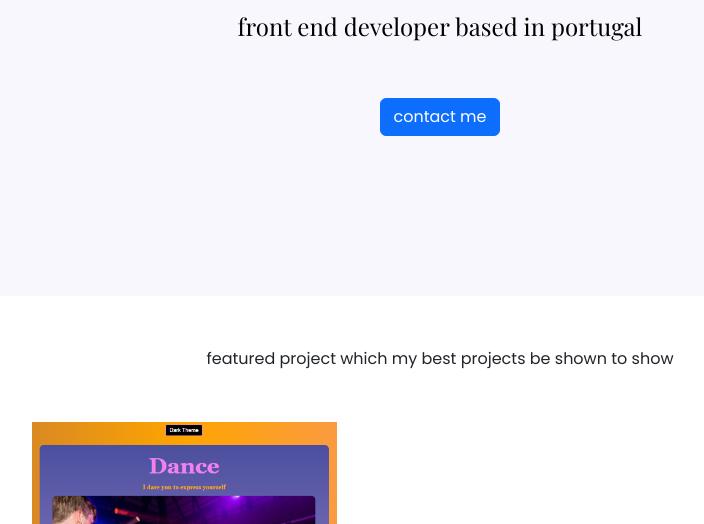
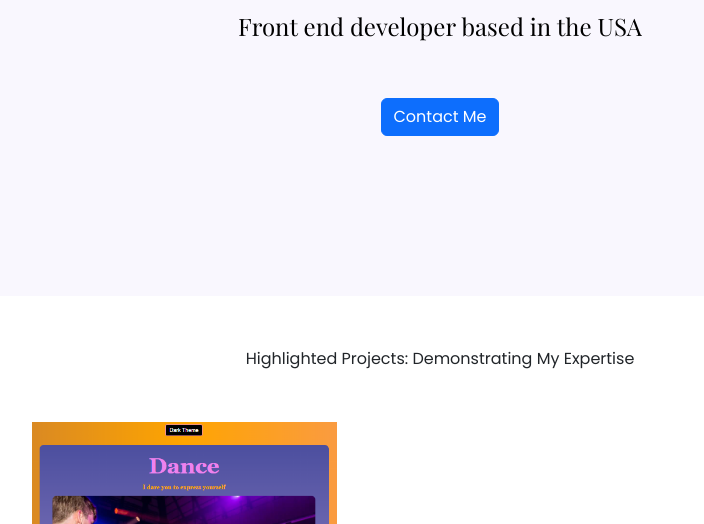
Before and after one commit to sonikaur21/portfolio-project, a plain HTML site: page index.html in a window 1280 px wide. Shown: the part 276-800 px from the top of the page, without its empty margins (200-904 px from the left). Drawn offline with nearby package versions, Linux system fonts and the light colour scheme; a web font is replaced by a local one.

Commit message:
updated title

```diff
--- a/index.html
+++ b/index.html
@@ -25,20 +25,20 @@
       src="https://kit.fontawesome.com/32c6b3640e.js"
       crossorigin="anonymous"
     ></script>
-    <title>Document</title>
+    <title>Front-end Developer</title>
   </head>
   <body>
     <div class="hero">
       <p class="mb-2">Hello, I am</p>
       <h1>Sonia Kaur</h1>
-      <h2 class="mb-5">front end developer based in portugal</h2>
+      <h2 class="mb-5">Front end developer based in the USA</h2>
       <div>
-        <a href="#" class="btn btn-primary">contact me</a>
+        <a href="#" class="btn btn-primary">Contact Me</a>
       </div>
     </div>
     <div class="container">
       <p class="text-center m-5">
-        featured project which my best projects be shown to show
+        Highlighted Projects: Demonstrating My Expertise
       </p>
       <div class="row mb-5">
         <div class="col d-none d-lg-block">
--- a/styles/portfolio.css
+++ b/styles/portfolio.css
@@ -60,6 +60,7 @@ h2 {
   background-color: var(--brading-color);
   border: 1px solid var(--brading-color);
   font-size: 18px;
+  color: white;
   line-height: 27px;
   padding: 15px 30px;
 }
```
